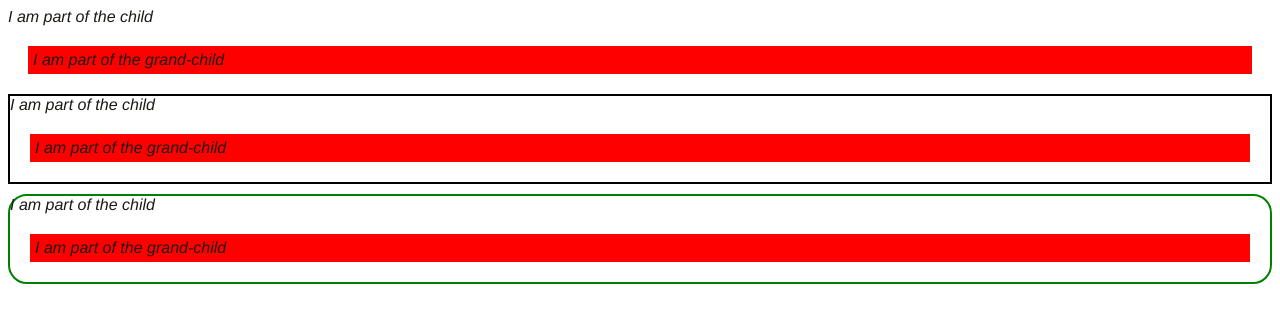
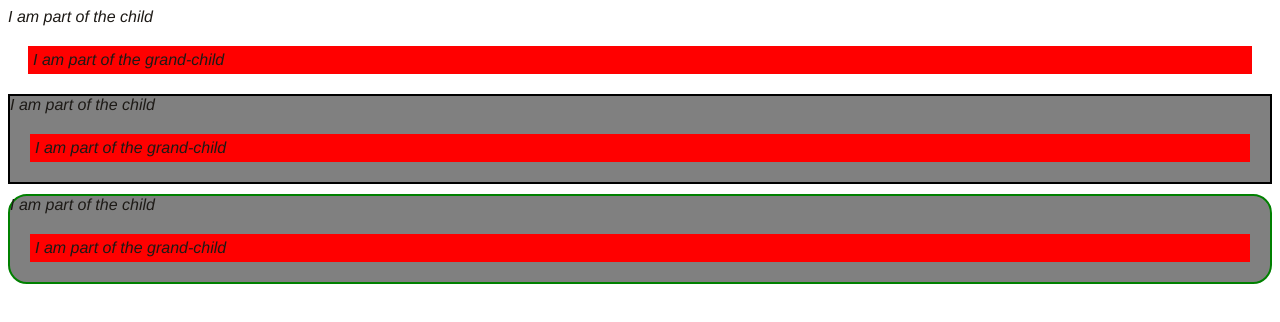
Before and after one commit to Josephdada01/Personal_Fullstack_Learning, a plain HTML site: page advanced_selectors/select_child.html in a window 1280 px wide. Drawn offline with Linux system fonts and the light colour scheme.

Commit message:
selectors

```diff
--- a/advanced_selectors/select_child.css
+++ b/advanced_selectors/select_child.css
@@ -25,9 +25,20 @@ element that is one level of indentation down.
 In order to select an element that is adjacent to our target,
 or on the same level of indentation, we can use the adjacent sibling combinator +.
 */
+
+/* this will only select the div with the div with the class child group3 */
 .group1 + div + div {
     border: solid green 2px;
     border-radius: 0.5cm;
     margin-top: 10px;
     justify-content: center;
 }
+
+/*
+I can select all elements sibilings and not the only
+first one by using sibiling combinator
+*/
+
+.group1 ~ div {
+    background-color: grey;
+}
```
